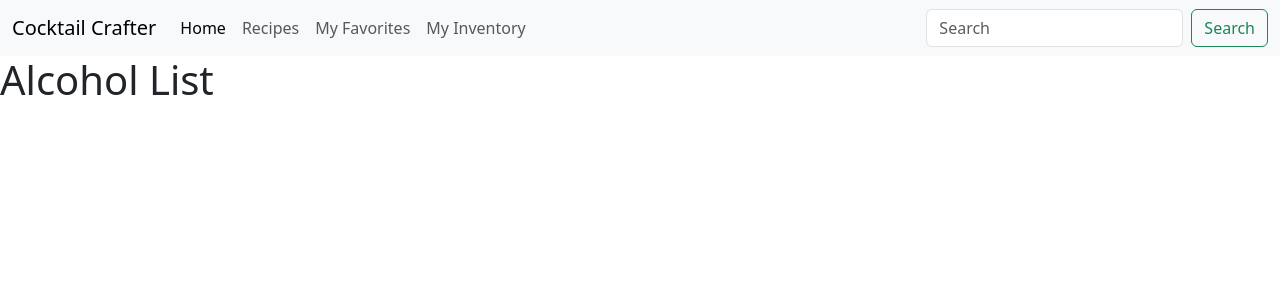
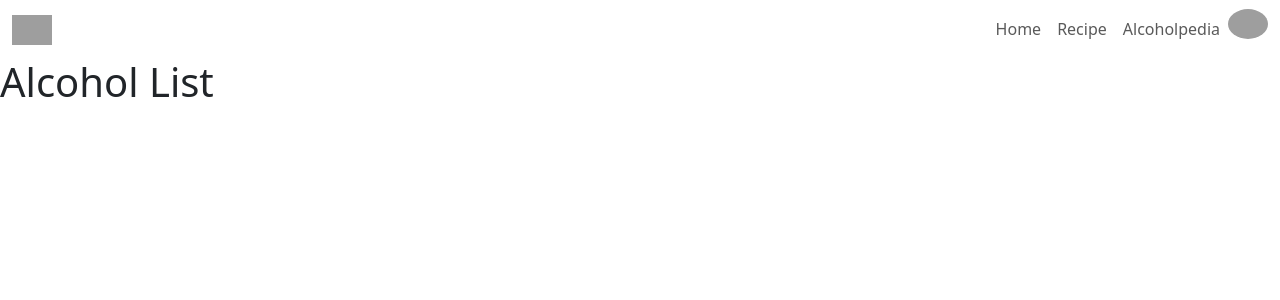
Before and after one commit to Donald-Chow/CocktailCrafter, a Django app: page /alcohol in a window 1280 px wide. Shown: the top 300 px of the page. Run offline with Django 4.2, Linux system fonts and the light colour scheme; data that the repository does not hold is empty; grey boxes are pictures that could not be loaded.

Commit message:
Change Nav Bar style and added Alcohol list link

```diff
--- a/CocktailCrafter/urls.py
+++ b/CocktailCrafter/urls.py
@@ -21,6 +21,6 @@ from cocktail import views
 urlpatterns = [
     path('admin/', admin.site.urls),
     path('', views.home, name="home"),
-    path('alcohol', views.AlcoholList.as_view(), name="alcoholist"),
+    path('alcohol', views.AlcoholList.as_view(), name="alcohollist"),
     path('alcohol/<pk>', views.AlcoholDetail.as_view(), name='alcoholdetail')
 ]
--- /dev/null
+++ b/cocktail/static/css/styles.css
@@ -0,0 +1,36 @@
+.avatar {
+  width: 40px;
+  border-radius: 50%;
+}
+
+.avatar-large {
+  width: 56px;
+  border-radius: 50%;
+}
+
+.avatar-bordered {
+  width: 40px;
+  border-radius: 50%;
+  box-shadow: 0 1px 2px rgba(0,0,0,0.2);
+  border: white 1px solid;
+}
+
+.avatar-square {
+  width: 40px;
+  border-radius: 0px;
+  box-shadow: 0 1px 2px rgba(0,0,0,0.2);
+  border: white 1px solid;
+}
+
+.navbar-lewagon {
+  justify-content: space-between;
+  background: white;
+}
+
+.navbar-lewagon .navbar-collapse {
+  flex-grow: 0;
+}
+
+.navbar-lewagon .navbar-brand img {
+  width: 40px;
+}
--- a/cocktail/templates/cocktail/base.html
+++ b/cocktail/templates/cocktail/base.html
@@ -1,3 +1,4 @@
+{% load static %}
 <!DOCTYPE html>
 <html lang="en">
   <head>
@@ -10,54 +11,43 @@
       integrity="sha384-4bw+/aepP/YC94hEpVNVgiZdgIC5+VKNBQNGCHeKRQN+PtmoHDEXuppvnDJzQIu9"
       crossorigin="anonymous"
     />
+    <link rel="stylesheet" type="text/css" href="{% static 'css/styles.css' %}">
   </head>
-  <body>
-    <nav class="navbar navbar-expand-lg bg-body-tertiary">
+  <div class="navbar navbar-expand-sm navbar-light navbar-lewagon">
     <div class="container-fluid">
-        <a class="navbar-brand" href="#">Cocktail Crafter</a>
-        <button
-          class="navbar-toggler"
-          type="button"
-          data-bs-toggle="collapse"
-          data-bs-target="#navbarSupportedContent"
-          aria-controls="navbarSupportedContent"
-          aria-expanded="false"
-          aria-label="Toggle navigation"
-        >
+      <a class="navbar-brand" href="#">
+        <img src="https://raw.githubusercontent.com/lewagon/fullstack-images/master/uikit/logo.png" />
+  </a>
+      <button class="navbar-toggler" type="button" data-bs-toggle="collapse" data-bs-target="#navbarSupportedContent" aria-controls="navbarSupportedContent" aria-expanded="false" aria-label="Toggle navigation">
         <span class="navbar-toggler-icon"></span>
       </button>
+
       <div class="collapse navbar-collapse" id="navbarSupportedContent">
-          <ul class="navbar-nav me-auto mb-2 mb-lg-0">
+        <ul class="navbar-nav me-auto">
+            <li class="nav-item active">
+              <a class="nav-link" href="{% url 'home' %}">Home</a>
+            </li>
             <li class="nav-item">
-              <a class="nav-link active" aria-current="page" href="#">Home</a>
+              <a class="nav-link" href="#">Recipe</a>
             </li>
-
             <li class="nav-item">
-              <a class="nav-link" href="#">Recipes</a>
+              <a class="nav-link" href="{% url 'alcohollist' %}">Alcoholpedia</a>
             </li>
-
-            <li class="nav-item">
-              <a class="nav-link">My Favorites</a>
+            <li class="nav-item dropdown">
+              <img class="avatar dropdown-toggle" id="navbarDropdown" data-bs-toggle="dropdown" aria-haspopup="true" aria-expanded="false" src="https://cdn.midjourney.com/4f338d51-4981-497a-b6b1-e9304133d311/0_2.png" />
+              <div class="dropdown-menu dropdown-menu-end" aria-labelledby="navbarDropdown">
+                <a class="dropdown-item" href="#">My Favoritesy</a>
+                <a class="dropdown-item" href="#">My Investory</a>
+                <a class="dropdown-item" data-turbo-method="delete" href="#">Log out</a>
+              </div>
             </li>
-
-            <li class="nav-item">
-              <a class="nav-link">My Inventory</a>
-            </li>
+            <!--li class="nav-item"-->
+            <!--/li-->
         </ul>
-          <form class="d-flex" role="search">
-            <input
-              class="form-control me-2"
-              type="search"
-              placeholder="Search"
-              aria-label="Search"
-            />
-            <button class="btn btn-outline-success" type="submit">
-              Search
-            </button>
-          </form>
       </div>
     </div>
-    </nav>
+  </div>
+
     {% block content %} {% endblock %}
     <script
       src="https://cdn.jsdelivr.net/npm/@popperjs/core@2.11.8/dist/umd/popper.min.js"
```
Lines whose indentation alone changed are shown as unchanged.
